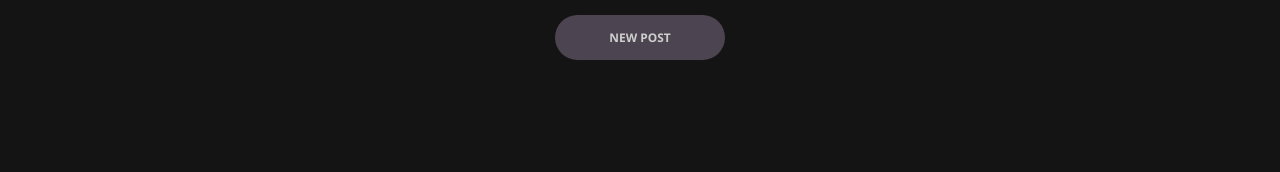
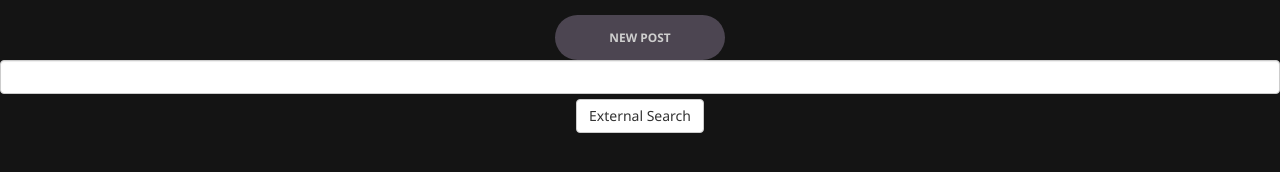
Before and after one commit to Justplayit/AppAzure, a plain HTML site: page public/index.html in a window 1280 px wide. Drawn offline with Linux system fonts and the light colour scheme.

Commit message:
Update index.html

```diff
--- a/public/index.html
+++ b/public/index.html
@@ -30,6 +30,14 @@
         </div>
     </div>
 
+
+    <div> <input type="text" class="form-control" id="usr"></div>
+      <div id='menu' class="col-lg-12 col-md-12 col-sm-12">
+        <div id="buttons-wrapper" class="col-md-12 text-center">
+            <button id="external-search" class="btn btn-default" data-toggle="modal" data-target="#modal">External Search</button>
+        </div>
+    </div>
+
     <footer class="col-md-12">
 
     </footer>
```
